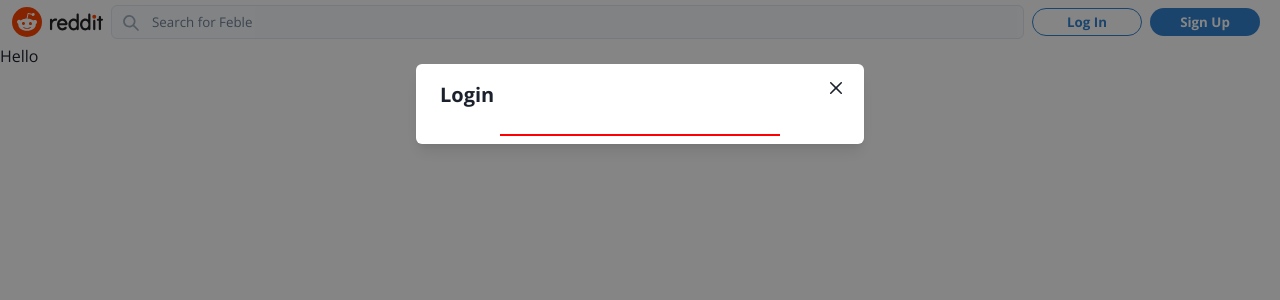
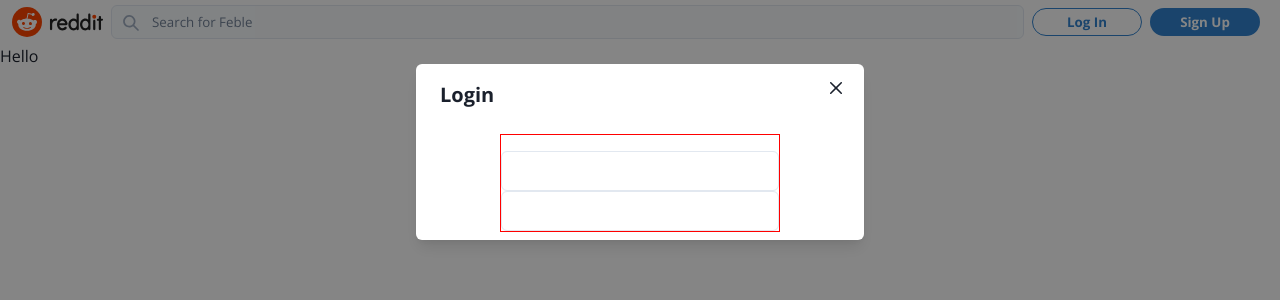
Before and after one commit to sohomx/feble-frontend, a Next.js app: page / in a window 1280 px wide. Both pictures are taken after a click on the button "Log In". Shown: the top 300 px of the page. Built offline with nearby package versions, Linux system fonts and the light colour scheme.

Commit message:
AMC: login done

```diff
--- /dev/null
+++ b/src/components/Modal/Auth/AuthInputs.tsx
@@ -0,0 +1,19 @@
+import { authModalState } from "@/src/atoms/authModalAtom";
+import { Flex } from "@chakra-ui/react";
+import React from "react";
+import { useRecoilValue } from "recoil";
+import Login from "./Login";
+
+type AuthInputsProps = {};
+
+const AuthInputs: React.FC<AuthInputsProps> = () => {
+  const modalState = useRecoilValue(authModalState);
+
+  return (
+    <Flex direction="column" align="center" width="100%" mt={4}>
+      {modalState.view == "login" && <Login />}
+      {/* {modalState.view == "signup" && <SignUp />} */}
+    </Flex>
+  );
+};
+export default AuthInputs;
--- a/src/components/Modal/Auth/AuthModal.tsx
+++ b/src/components/Modal/Auth/AuthModal.tsx
@@ -13,6 +13,7 @@
 } from "@chakra-ui/react";
 import React from "react";
 import { useRecoilState } from "recoil";
+import AuthInputs from "./AuthInputs";
 
 const AuthModal: React.FC = () => {
   const [modalState, setModalState] = useRecoilState(authModalState);
@@ -47,9 +48,9 @@
               width="70%"
               border="1px solid red"
             >
-              {/* <OAuthButtons />
+              {/* <OAuthButtons /> */}
               <AuthInputs />
-              <ResetPassword /> */}
+              {/* <ResetPassword /> */}
             </Flex>
           </ModalBody>
         </ModalContent>
--- /dev/null
+++ b/src/components/Modal/Auth/Login.tsx
@@ -0,0 +1,19 @@
+import { Input } from "@chakra-ui/react";
+import React, { useState } from "react";
+
+type LoginProps = {};
+
+const Login: React.FC<LoginProps> = () => {
+  const [LoginForm, setLoginForm] = useState({
+    email: "",
+    password: "",
+  });
+
+  return (
+    <form>
+      <Input />
+      <Input />
+    </form>
+  );
+};
+export default Login;
```
